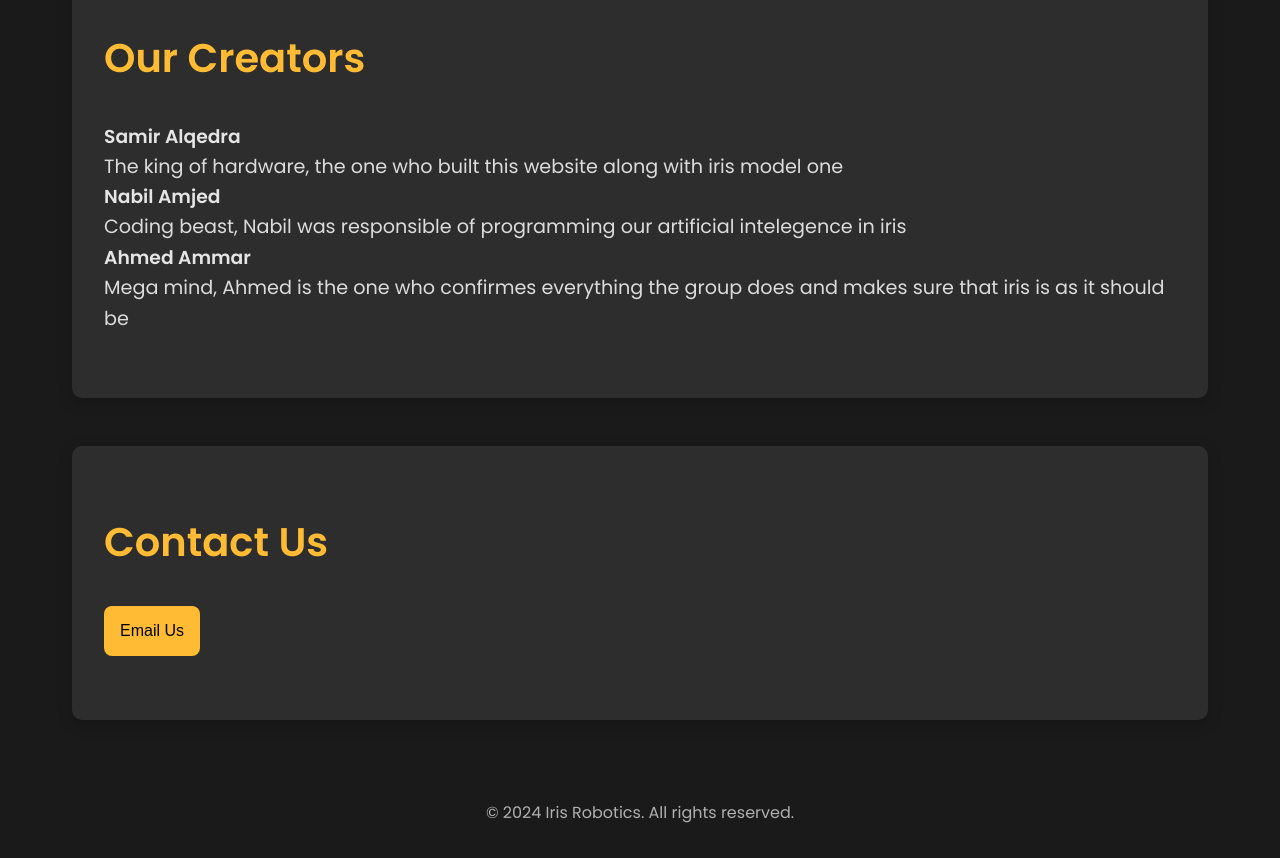
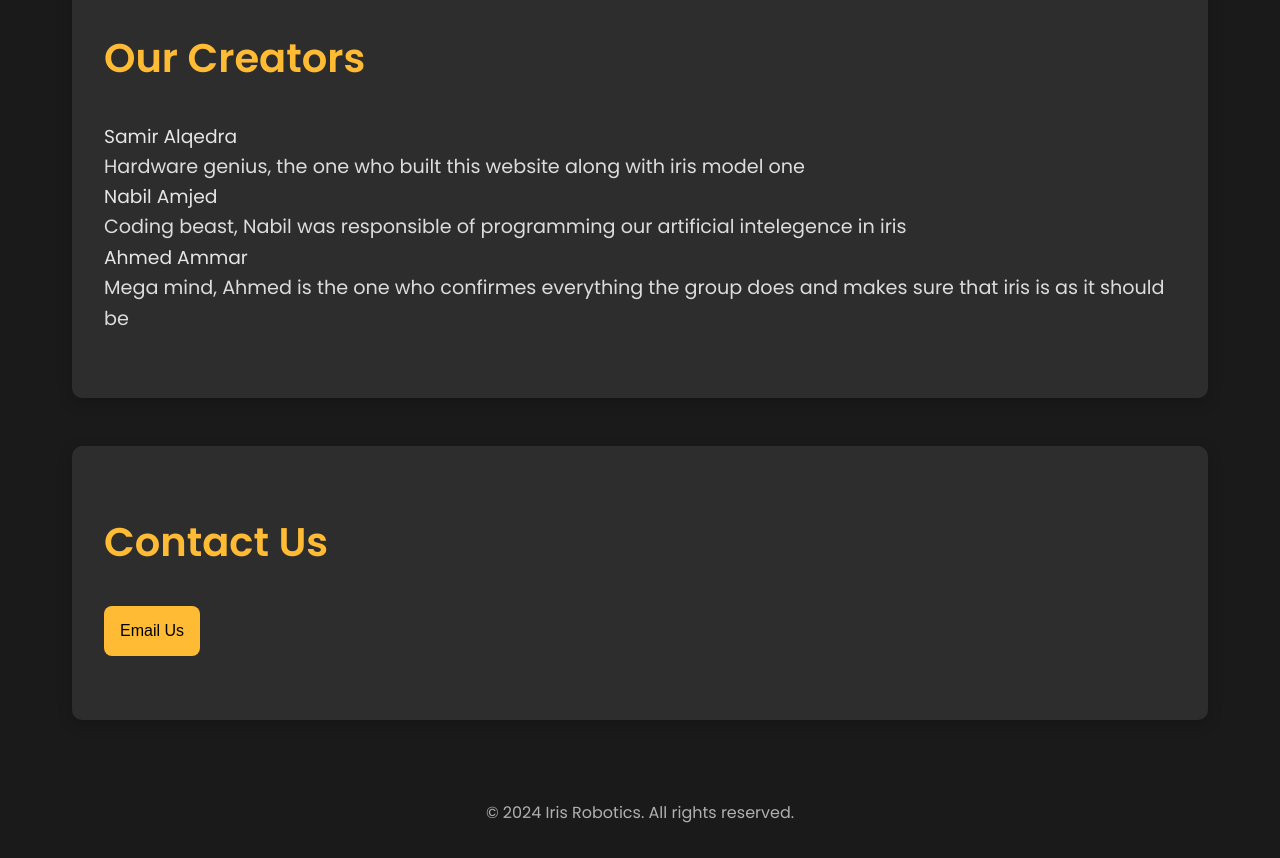
Before and after one commit to leveocity/Iris, a plain HTML site: page index.html in a window 1280 px wide. Shown: the part 1240-2098 px from the top of the page. Drawn offline with Linux system fonts and the light colour scheme.

Commit message:
Update index.html

```diff
--- a/index.html
+++ b/index.html
@@ -205,6 +205,11 @@
             text-align: center;
             padding: 2rem 0;
         }
+
+        h3 {
+            font-weight: 400;
+        }
+
     </style>
 </head>
 <body>
@@ -261,7 +266,7 @@
         <section id="creators" class="section">
             <h2>Our Creators</h2>
             <h3>Samir Alqedra</h3>
-            <p>The king of hardware, the one who built this website along with iris model one</p>
+            <p>Hardware genius, the one who built this website along with iris model one</p>
             <h3>Nabil Amjed</h3>
             <p>Coding beast, Nabil was responsible of programming our artificial intelegence in iris</p>
             <h3>Ahmed Ammar</h3>
```
